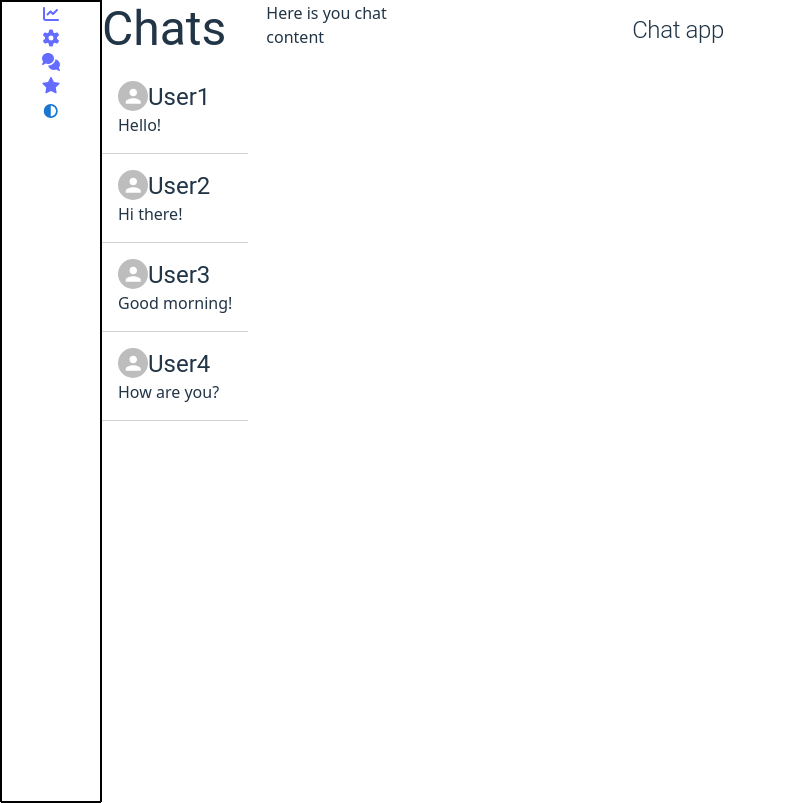
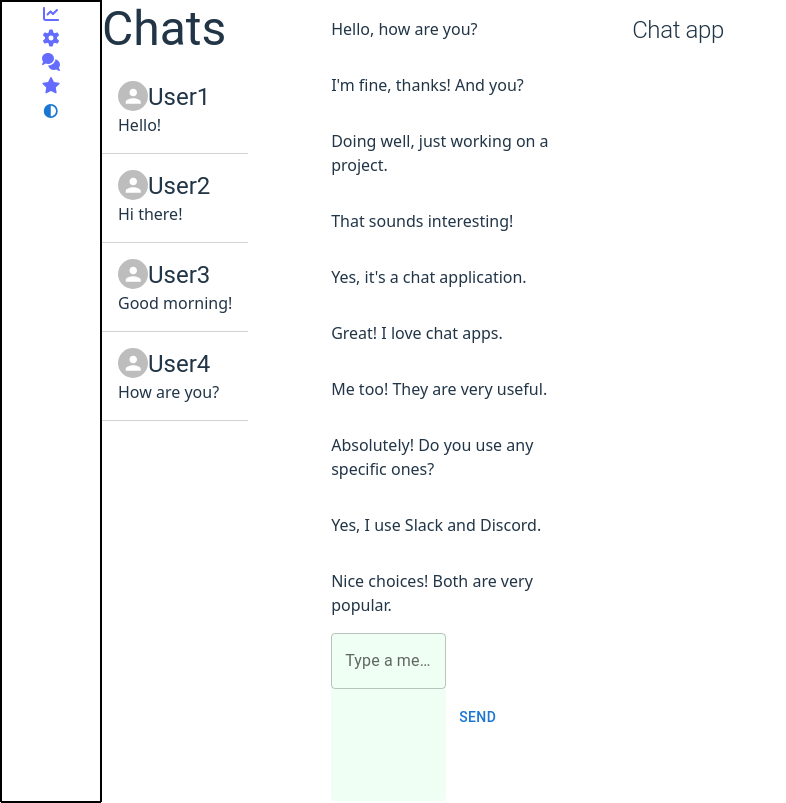
Before and after one commit to Williambraney/chat-app, a React (Vite) app in the folder client/: page /app/chats in a window 1280 px wide. Shown: the whole page, without its empty margins (0-786 px from the left). Built offline with nearby package versions, Linux system fonts and the light colour scheme.

Commit message:
Finish setting up template chat feature components

```diff
--- a/client/src/components/features/Chat/Chat.tsx
+++ b/client/src/components/features/Chat/Chat.tsx
@@ -1,16 +1,22 @@
-import { Block, Blocks } from "components/layout";
+import { Block, Blocks } from 'components/layout';
+import type { JSX } from 'react/jsx-runtime';
+import ChatHistory from './ChatHistory';
+import ChatCompose from './ChatCompose';
+import { useParams } from 'react-router-dom';
 
-export default function Chat() {
+export default function Chat(): JSX.Element {
 
-    // const chatID = useParams()
+    const { chatID } = useParams();
 
     return (
-        <Blocks>
+        <Blocks
+            direction = 'column'
+        >
             <Block>
-            <ChatHistory />
+                <ChatHistory />
             </Block>
             <Block>
-            <ChatCompose />
+                <ChatCompose />
             </Block>
         </Blocks>
     );
--- a/client/src/components/features/Chat/ChatCompose.tsx
+++ b/client/src/components/features/Chat/ChatCompose.tsx
@@ -1,6 +1,10 @@
-import TextField from "components/ui/TextField";
+import Blocks from 'components/layout/Blocks';
+import TextField from 'components/ui/TextField';
+import { useCallback, useState, type JSX } from 'react';
+import ChatSendButton from './ChatSendButton';
+import Block from 'components/layout/Block';
 
-export default function ChatCompose() {
+export default function ChatCompose(): JSX.Element {
 
     const [ message, setMessage ] = useState<string>( '' );
 
@@ -9,11 +13,19 @@ export default function ChatCompose() {
     }, [] );
 
     return (
-        <TextField // Wil eventually need to be a rich text or something for multi media
-            label = "Type a message"
-            onChange = { (e) => console.log(e.target.value) }
-        />
+        <Blocks>
+            <Block>
+                <TextField // Wil eventually need to be a rich text or something for multi media
+                    label = 'Type a message'
+                    onChange = { handleChange }
+                    value = { message }
+                />
+            </Block>
+            <Block>
+                <ChatSendButton />
+            </Block>
+        </Blocks>
 
-    )
+    );
 
 }
--- a/client/src/components/features/Chat/ChatHistory.tsx
+++ b/client/src/components/features/Chat/ChatHistory.tsx
@@ -18,7 +18,9 @@ const DummyChatHistory = [
 export default function ChatHistory(): JSX.Element {
 
     return (
-        <Blocks>
+        <Blocks
+            direction = 'column'
+        >
             { DummyChatHistory.map(chat => (
                 <ChatMessage
                     key = { chat.id }
--- a/client/src/components/features/Chat/ChatMessage.tsx
+++ b/client/src/components/features/Chat/ChatMessage.tsx
@@ -1,17 +1,22 @@
-import { Block } from "components/layout";
-import type { JSX } from "react/jsx-runtime";
+import { Block } from 'components/layout';
+import type { JSX } from 'react/jsx-runtime';
 
-type ChatMessageProps =  {
+interface ChatMessageProps {
     isSender: boolean;
     message: string;
-    timestamp: string;
+    timestamp?: string;
 }
 
-export default function ChatMessage({ isSender, message, timestamp }: ChatMessageProps): JSX.Element {
+export default function ChatMessage({
+    isSender,
+    message,
+    timestamp
+}: ChatMessageProps): JSX.Element {
 
     return (
         <Block>
-
+            <p>{ message }</p>
+            <span>{ timestamp }</span>
         </Block>
     )
 }
--- a/client/src/components/features/Chat/ChatSendButton.tsx
+++ b/client/src/components/features/Chat/ChatSendButton.tsx
@@ -1,5 +1,5 @@
-import Button from "components/ui/Button";
-import { useCallback, type JSX } from "react";
+import Button from 'components/ui/Button';
+import { useCallback, type JSX } from 'react';
 
 export default function ChatSendButton(): JSX.Element {
 
--- a/client/src/components/layout/Block.tsx
+++ b/client/src/components/layout/Block.tsx
@@ -16,8 +16,8 @@ export default function Block({
         <Box
             sx = { {
                 display : 'flex',
-                height: !fit && '100%',
-                width: !fit && '100%',
+                height : !fit && '100%',
+                width : !fit && '100%',
                 ...sx
             } }
         >
--- a/client/src/pages/Chats.tsx
+++ b/client/src/pages/Chats.tsx
@@ -1,9 +1,11 @@
+import Chat from 'components/features/Chat/Chat';
 import ChatList from 'components/features/ChatList/ChatList';
 import { Block, Blocks } from 'components/layout';
 import SubHeader from 'components/ui/SubHeader';
 import type { JSX } from 'react';
 
 export default function Chats(): JSX.Element {
+
     return (
         <Blocks
             sx = { {
@@ -11,10 +13,10 @@ export default function Chats(): JSX.Element {
             } }
         >
             <Block
-                sx = {{
-                    alignItems: 'start',
-                    height: '100%'
-                }}
+                sx = { {
+                    alignItems : 'start',
+                    height : '100%'
+                } }
             >
                 <Blocks
                     direction = 'column'
@@ -38,7 +40,7 @@ export default function Chats(): JSX.Element {
                 </Blocks>
             </Block>
             <Block>
-                Here is you chat content
+                <Chat />
             </Block>
         </Blocks>
     );
```
